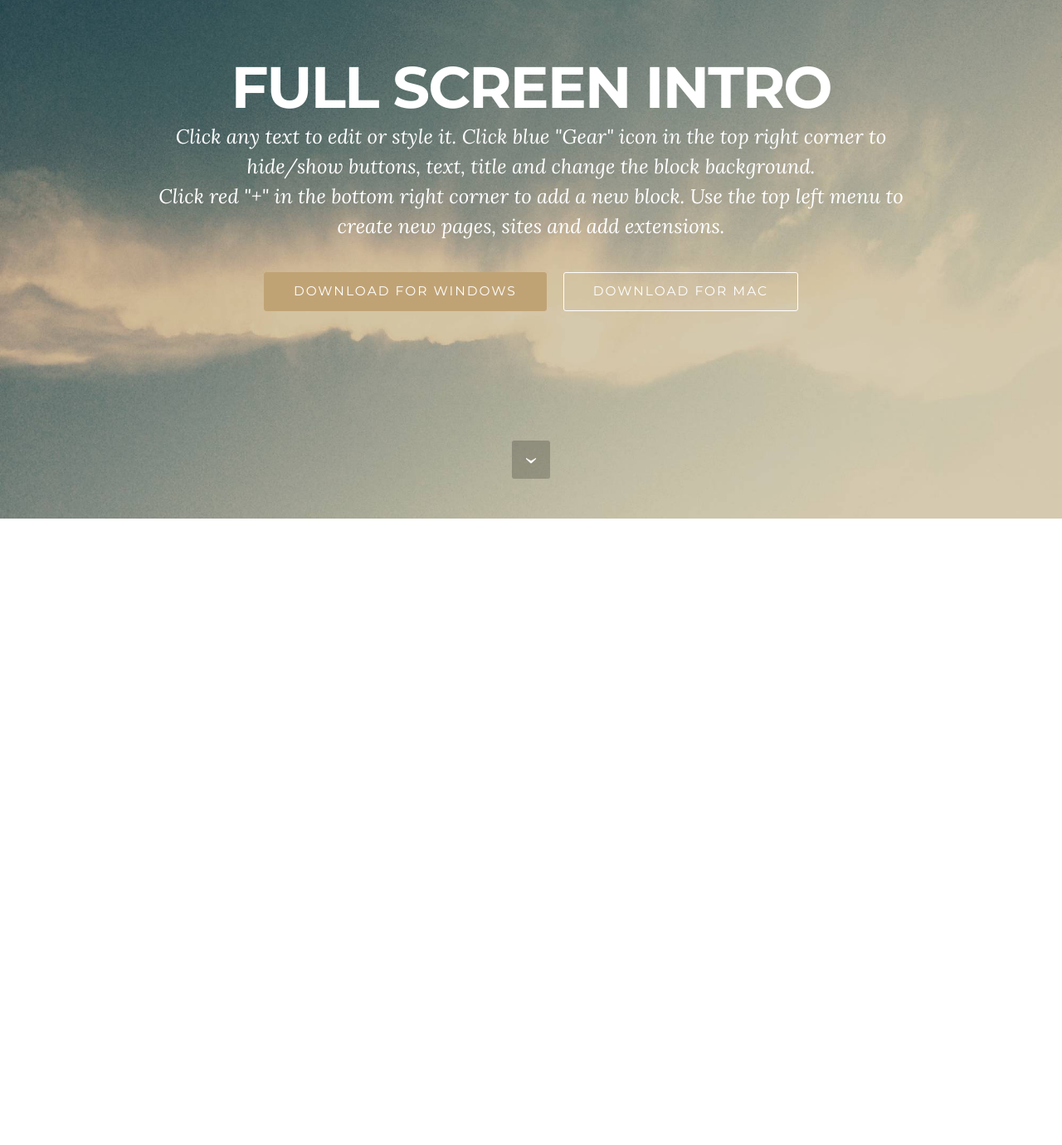
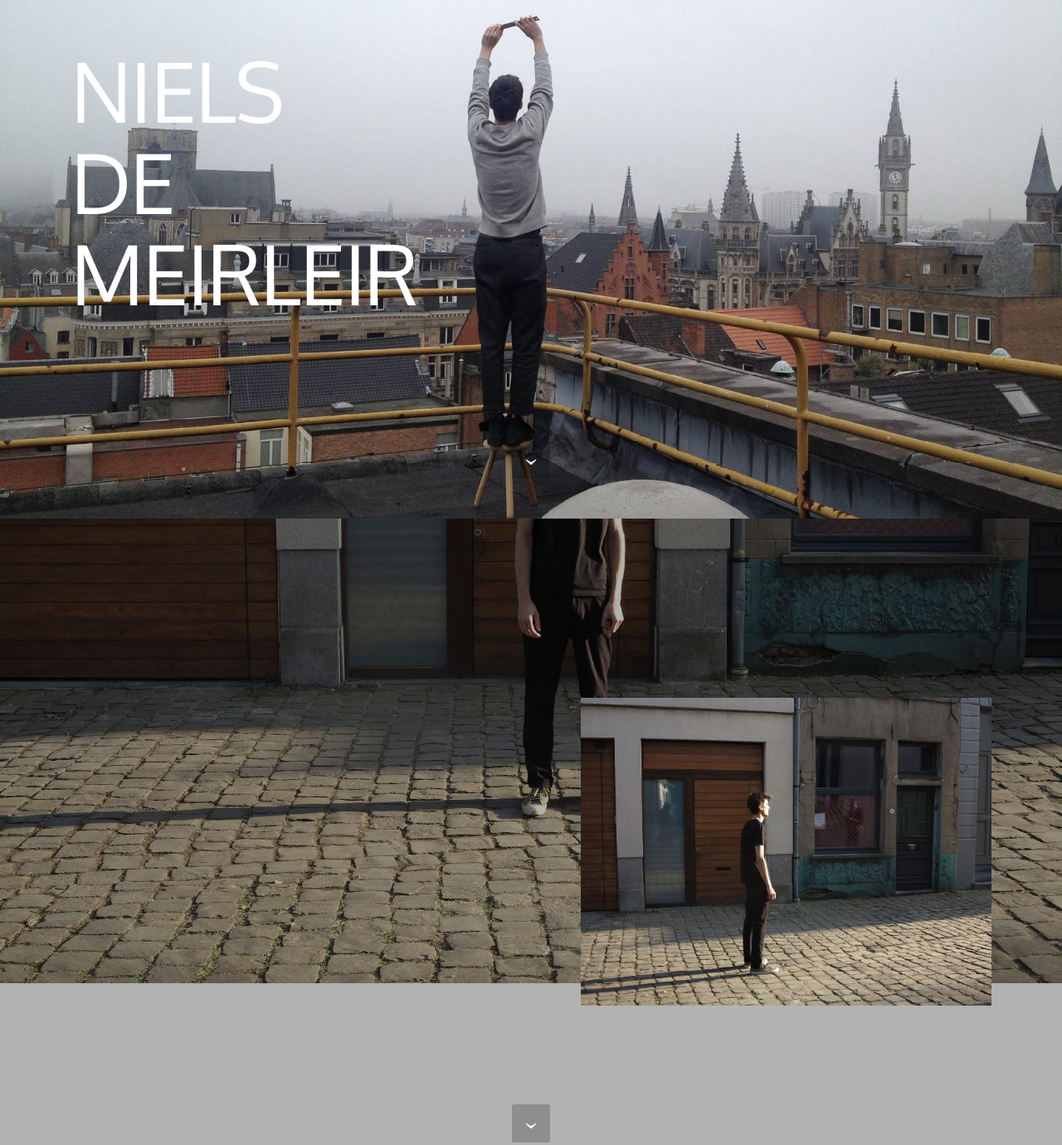
Before and after one commit to NielsDeMeirleir/nl, a plain HTML site: page index.html in a window 1280 px wide. Shown: the part 175-1555 px from the top of the page at 83% size. Before the commit the page ends 800 px from the top, so only its background shows below. Drawn offline with Linux system fonts and the light colour scheme.

Commit message:
create github pages

```diff
--- /dev/null
+++ b/assets/images/hashes.json
@@ -0,0 +1 @@
+{"DzaMDhW3ls8T+pakPunt5Q==":"17240358_10155104485521182_7701984081493688777_o-2000x1500.jpg","t4QNnZ7pC7hT5qKmJ7pDYA==":"img-2000x1500.jpg","x3XPYHT+MUrk+GO+rWd34Q==":"img-1400x1050.jpg"}
--- a/assets/mobirise/css/mbr-additional.css
+++ b/assets/mobirise/css/mbr-additional.css
@@ -1,4 +1,4 @@
-@import url(https://fonts.googleapis.com/css?family=Montserrat:400,700);
+@import url(https://fonts.googleapis.com/css?family=Oxygen:400,300,700);
 @import url(https://fonts.googleapis.com/css?family=Lora:400,700);
 @import url(https://fonts.googleapis.com/css?family=Raleway:400,300,700);
 
@@ -36,7 +36,7 @@ h6,
 .mbr-gallery-title,
 .mbr-map [data-state-details],
 .mbr-price {
-  font-family: 'Montserrat', sans-serif;
+  font-family: 'Oxygen', sans-serif;
 }
 .mbr-footer-content h1,
 .mbr-footer .mbr-contacts h1,
@@ -50,7 +50,7 @@ h6,
 .mbr-footer .mbr-contacts p strong,
 .mbr-footer-content strong,
 .mbr-footer .mbr-contacts strong {
-  font-family: 'Montserrat', sans-serif;
+  font-family: 'Oxygen', sans-serif;
 }
 .btn-sm,
 .lead a,
@@ -62,13 +62,13 @@ h6,
   font-family: 'Lora', serif;
 }
 .mbr-author-name {
-  font-family: 'Montserrat', sans-serif;
+  font-family: 'Oxygen', sans-serif;
 }
 .mbr-author-desc {
   font-family: 'Lora', serif;
 }
 .mbr-plan-title {
-  font-family: 'Montserrat', sans-serif;
+  font-family: 'Oxygen', sans-serif;
 }
 .mbr-plan-subtitle,
 .mbr-plan-price-desc {
@@ -411,3 +411,7 @@ h6,
 .scrollToTop_wraper {
   opacity: 0 !important;
 }
+#header1-2 .mbr-section-title SPAN {
+  text-align: center;
+  font-size: 100px;
+}
--- a/index.html
+++ b/index.html
@@ -23,7 +23,7 @@
 
 </head>
 <body>
-<section class="mbr-section mbr-section-hero mbr-section-full mbr-parallax-background mbr-section-with-arrow" id="header1-2" style="background-image: url(assets/images/jumbotron.jpg);">
+<section class="mbr-section mbr-section-hero mbr-section-full mbr-parallax-background mbr-section-with-arrow" id="header1-2" style="background-image: url(assets/images/17240358-10155104485521182-7701984081493688777-o-2000x1500.jpg);">
 
 
 
@@ -31,22 +31,63 @@
 
         <div class="container">
             <div class="row">
-                <div class="mbr-section col-md-10 col-md-offset-1 text-xs-center">
+                <div class="mbr-section col-md-10">
 
-                    <h1 class="mbr-section-title display-1">FULL SCREEN INTRO</h1>
-                    <p class="mbr-section-lead lead">Click any text to edit or style it. Click blue "Gear" icon in the top right corner to hide/show buttons, text, title and change the block background. <br> Click red "+" in the bottom right corner to add a new block. Use the top left menu to create new pages, sites and add extensions.</p>
-                    <div class="mbr-section-btn"><a class="btn btn-lg btn-primary" href="https://mobirise.com">DOWNLOAD FOR WINDOWS</a> <a class="btn btn-lg btn-white btn-white-outline" href="https://mobirise.com">DOWNLOAD FOR MAC</a></div>
+                    <h1 class="mbr-section-title display-1"><span style="font-weight: normal;">NIELS<br> DE <br>MEIRLEIR</span></h1>
+                    <p class="mbr-section-lead lead"></p>
+
                 </div>
             </div>
         </div>
     </div>
 
-    <div class="mbr-arrow mbr-arrow-floating" aria-hidden="true"><a href="#next"><i class="mbr-arrow-icon"></i></a></div>
+    <div class="mbr-arrow mbr-arrow-floating" aria-hidden="true"><a href="#header2-3"><i class="mbr-arrow-icon"></i></a></div>
+
+</section>
+
+<section class="engine"><a rel="external" href="https://mobirise.com">Mobirise</a></section><section class="mbr-section mbr-section-hero mbr-section-full header2 mbr-parallax-background" id="header2-3" style="background-image: url(assets/images/img-2000x1500.jpg);">
+
+    <div class="mbr-overlay" style="opacity: 0.3; background-color: rgb(0, 0, 0);">
+    </div>
+
+    <div class="mbr-table mbr-table-full">
+        <div class="mbr-table-cell">
+
+            <div class="container">
+                <div class="mbr-section row">
+                    <div class="mbr-table-md-up">
+
+
+
+
+                        <div class="mbr-table-cell col-md-5 content-size text-xs-center text-md-right">
+
+                            <h3 class="mbr-section-title display-2"></h3>
+
+                            <div class="mbr-section-text">
+                                <p></p>
+                            </div>
+
+
+
+                        </div>
+                        <div class="mbr-table-cell mbr-valign-top mbr-left-padding-md-up col-md-7 image-size" style="width: 50%;">
+                            <div class="mbr-figure"><img src="assets/images/img-1400x1050.jpg"></div>
+                        </div>
+
+                    </div>
+                </div>
+            </div>
+
+        </div>
+    </div>
+
+    <div class="mbr-arrow mbr-arrow-floating hidden-sm-down" aria-hidden="true"><a href="#next"><i class="mbr-arrow-icon"></i></a></div>
 
 </section>
 
 
-  <section class="engine"><a rel="external" href="https://mobirise.com">Web Page Creator</a></section><script src="assets/web/assets/jquery/jquery.min.js"></script>
+  <script src="assets/web/assets/jquery/jquery.min.js"></script>
   <script src="assets/tether/tether.min.js"></script>
   <script src="assets/bootstrap/js/bootstrap.min.js"></script>
   <script src="assets/smooth-scroll/smooth-scroll.js"></script>
```
Also changed, not shown: assets/images/17240358-10155104485521182-7701984081493688777-o-2000x1500.jpg (added), assets/images/img-1400x1050.jpg (added), assets/images/img-2000x1500.jpg (added), 1 other file.
